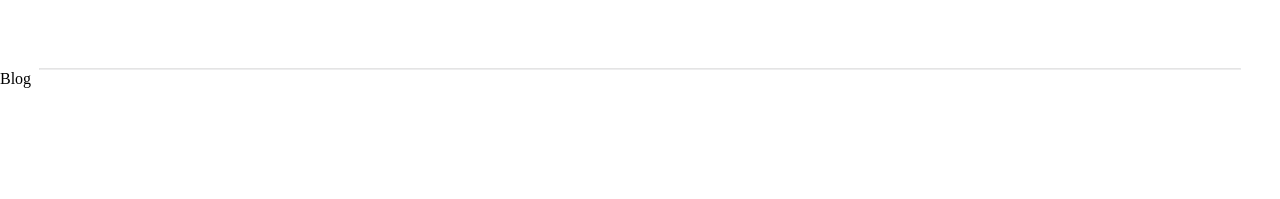
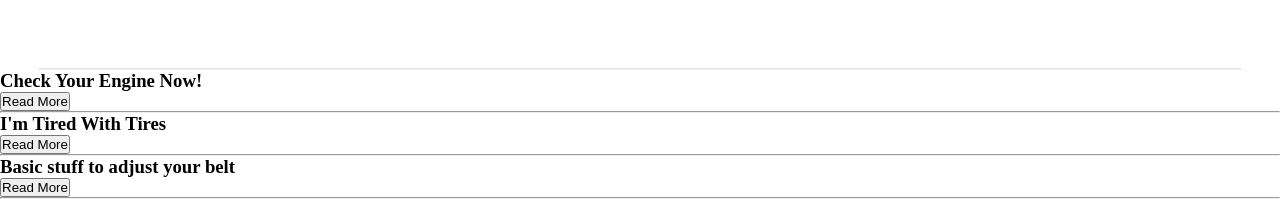
Before and after one commit to yoga1234/autotime-landingpage, a React (Create React App) app: page / in a window 1280 px wide. Shown: the part 3785-3984 px from the top of the page. Before the commit the page ends 3873 px from the top, so only its background shows below. Built offline with nearby package versions, Linux system fonts and the light colour scheme.

Commit message:
structuring blog code

```diff
--- a/src/components/blog/Blog.js
+++ b/src/components/blog/Blog.js
@@ -1,7 +1,28 @@
 import React from "react";
 
 const Blog = () => {
-  return <div>Blog</div>;
+  return (
+    <div className="blog-container">
+      <div className="mini-blog">
+        {/* <img src="" alt="" /> */}
+        <h3>Check Your Engine Now!</h3>
+        <button>Read More</button>
+        <hr />
+      </div>
+      <div className="mini-blog">
+        {/* <img src="" alt="" /> */}
+        <h3>I'm Tired With Tires</h3>
+        <button>Read More</button>
+        <hr />
+      </div>
+      <div className="full-blog">
+        {/* <img src="" alt="" /> */}
+        <h3>Basic stuff to adjust your belt</h3>
+        <button>Read More</button>
+        <hr />
+      </div>
+    </div>
+  );
 };
 
 export default Blog;
```
